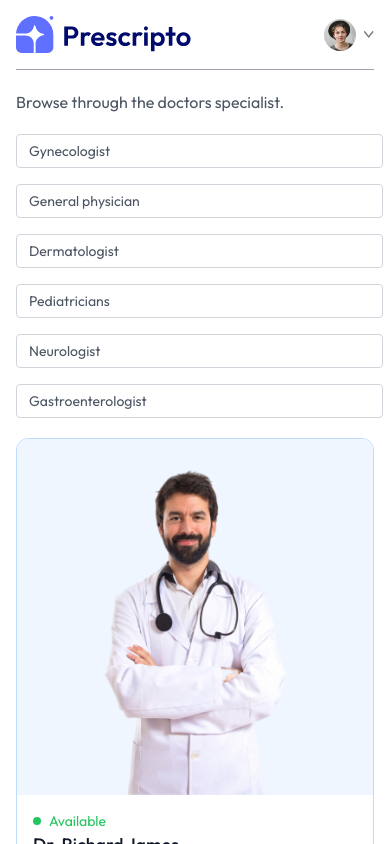
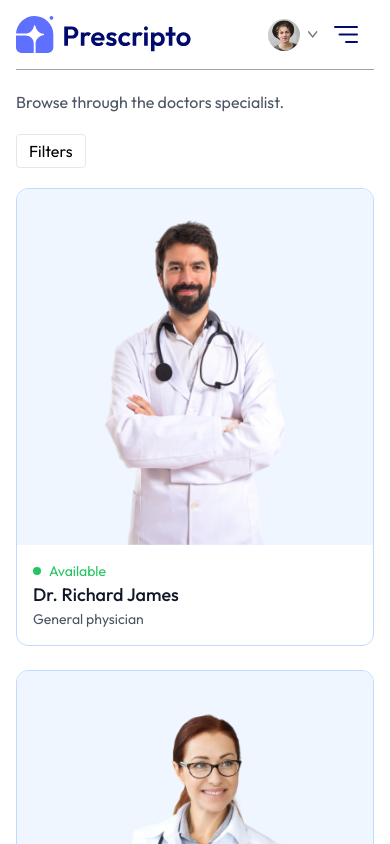
Before and after one commit to mintrgm/Kokoro-Care, a React (Vite) app in the folder frontend/: page /doctors in a window 390 px wide. Shown: the top 844 px of the page. Built offline with nearby package versions, Linux system fonts and the light colour scheme.

Commit message:
frontend changes for mobile view

```diff
--- a/frontend/src/components/Navbar.jsx
+++ b/frontend/src/components/Navbar.jsx
@@ -50,7 +50,20 @@
                             Create Account
                         </button>
             }
-
+            <img src={assets.menu_icon} alt="" className='w-6 md:hidden' onClick={() => setShowMenu(true)}/>
+            {/* mobile menu */}
+            <div className= {`${showMenu? 'fixed w-full': 'h-0 w-0'} md:hidden top-0 right-0 bottom-0 bg-white z-20 overflow-hidden transition-all`}>
+                <div className='flex items-center justify-between px-5 py-6'>
+                    <img className='w-36' src={assets.logo} alt="" />
+                    <img className='w-7' src={assets.cross_icon} alt="" onClick={() => setShowMenu(false)}/>
+                </div>
+                <ul className='flex flex-col items-center gap-2 mt-5 px-5 text-lg font-medium'>
+                    <NavLink  onClick={() => setShowMenu(false)} to='/doctors'> <p className='px-4 py-2 rounded inline-block'>ALL DOCTORS</p></NavLink>
+                    <NavLink  onClick={() => setShowMenu(false)} to='/'><p className='px-4 py-2 rounded inline-block'>HOME</p></NavLink>
+                    <NavLink  onClick={() => setShowMenu(false)} to='/about'><p className='px-4 py-2 rounded inline-block'>ABOUT</p></NavLink>
+                    <NavLink  onClick={() => setShowMenu(false)} to='/contact'><p className='px-4 py-2 rounded inline-block'>CONTACT</p></NavLink>
+                </ul>
+            </div>
         </div>
     </div>
   )
--- a/frontend/src/index.css
+++ b/frontend/src/index.css
@@ -16,3 +16,10 @@
 ::-webkit-scrollbar {
     @apply hidden
 }
+
+/* mobile menu */
+@media (max-width: 740px) {
+    .active p{
+        @apply text-white bg-primary
+    }
+}
--- a/frontend/src/pages/Doctors.jsx
+++ b/frontend/src/pages/Doctors.jsx
@@ -5,6 +5,7 @@
 const Doctors = () => {
   const {speciality} = useParams()
   const [filterDoc, setFilterDoc] = useState([])
+  const [showFilters, setShowFilters] = useState(false)
 
   const {doctors} = useContext(AppContext)
   const applyFilter = () => {
@@ -27,7 +28,11 @@
     <div>
       <p className='text-gray-600'>Browse through the doctors specialist.</p>
        <div className='flex flex-col sm:flex-row items-start gap-5 mt-5'>
-        <div className='flex flex-col gap-4 text-sm text-gray-600'>
+        <button onClick={()=> setShowFilters(prev=> !prev)}
+                className={`py-1 px-3 rounded tex-sm border transition-all
+                sm:hidden ${showFilters? "bg-primary text-white" : ""}`}>Filters</button>
+        <div className={`flex flex-col gap-4 text-sm text-gray-600
+                      ${showFilters ? "flex" : "hidden sm:flex"}`}>
           <p onClick={()=> speciality==='Gynecologist' ? navigate('/doctors'): navigate('/doctors/Gynecologist')} className={`w-[94vw] sm:w-auto pl-3 py-1.5 pr-16 border border-gray-300 rounded transition-all cursor-pointer ${speciality=== 'Gynecologist'? "bg-indigo-100 text-black" : ""}`}>Gynecologist</p>
           <p onClick={()=> speciality==='General physician' ? navigate('/doctors'): navigate('/doctors/General physician')} className={`w-[94vw] sm:w-auto pl-3 py-1.5 pr-16 border border-gray-300 rounded transition-all cursor-pointer ${speciality=== 'General physician'? "bg-indigo-100 text-black" : ""}`}>General physician</p>
           <p onClick={()=> speciality==='Dermatologist' ? navigate('/doctors'): navigate('/doctors/Dermatologist')} className={`w-[94vw] sm:w-auto pl-3 py-1.5 pr-16 border border-gray-300 rounded transition-all cursor-pointer ${speciality=== 'Dermatologist'? "bg-indigo-100 text-black" : ""}`}>Dermatologist</p>
--- a/frontend/src/pages/MyAppointments.jsx
+++ b/frontend/src/pages/MyAppointments.jsx
@@ -22,9 +22,14 @@
               <p className='text-xs'>{doc.address.line2}</p>
               <p className='text-sm mt-1'><span className='text-sm text-neutral-700 font-medium'>Date & Time: </span> 11 Nov 2024 | 11:30 AM</p>
             </div>
+            <div>
+              {/* empty div to make it 2 columns for mobile view */}
+            </div>
             <div className='flex flex-col gap-2 justify-end'>
-              <button className='text-sm text-stone-500 text-center sm:min-w-48 py-2 border rounded hover:bg-primary hover:text-white transition-all duration-300 '>Pay Online</button>
-              <button className='text-sm text-stone-500 text-center sm:min-w-48 py-2 border rounded hover:bg-red-500 hover:text-white transition-all duration-300 '>Cancel Appointment</button>
+              <button className='text-sm text-stone-500 text-center
+                sm:min-w-48 py-2 border rounded hover:bg-primary hover:text-white transition-all duration-300 '>Pay Online</button>
+              <button className='text-sm text-stone-500 text-center
+                sm:min-w-48 py-2 border rounded hover:bg-red-500 hover:text-white transition-all duration-300 '>Cancel Appointment</button>
             </div>
           </div>
         ))}
```
